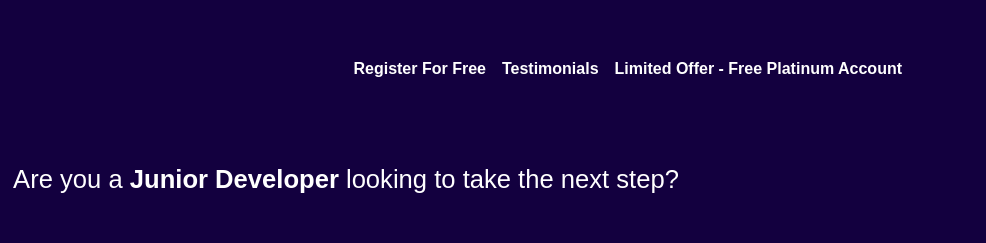
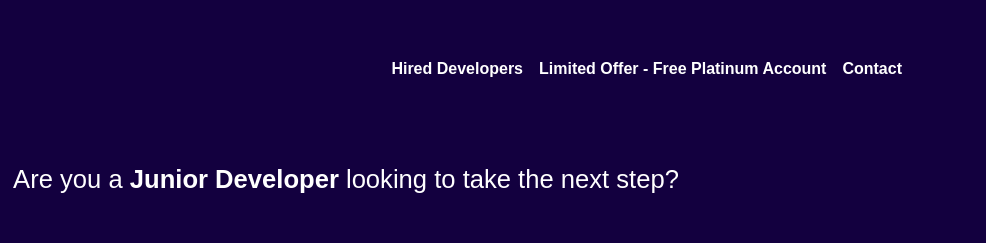
Before and after one commit to aide001/devpage2, a plain HTML site: page index.html in a window 1280 px wide. Shown: the top 243 px of the page, 294-1280 px from the left. Drawn offline with nearby package versions, Linux system fonts and the light colour scheme.

Commit message:
Update index.html

```diff
--- a/index.html
+++ b/index.html
@@ -31,13 +31,13 @@
           <div class="collapse navbar-collapse" id="navbarTogglerDemo02">
           <ul class="navbar-nav ms-auto">
           <li class="nav-item">
-              <a class="nav-link" href="">Register For Free</a>
+                <a class="nav-link" href="#testimonials">Hired Developers</a>
           </li>
            <li class="nav-item">
-              <a class="nav-link" href="">Testimonials</a>
+              <a class="nav-link" href="#pricing">Limited Offer - Free Platinum Account</a>
           </li>
            <li class="nav-item">
-              <a class="nav-link" href="">Limited Offer - Free Platinum Account</a>
+              <a class="nav-link" href="#footer">Contact</a>
           </li>
 
       </ul>
```
